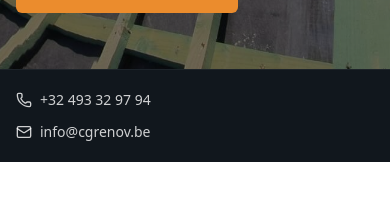
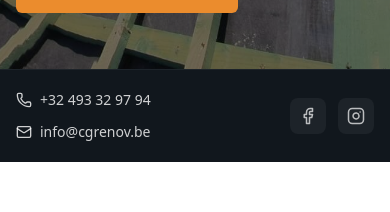
Before and after one commit to NicolasDeza/cgrenov, a Nuxt app: page / in a window 390 px wide. Shown: the part 560-772 px from the top of the page. Built offline with nearby package versions, Linux system fonts and the light colour scheme.

Commit message:
Ajout icones reseaux sociaux HeroContactBar

```diff
--- a/app/components/HeroContactBar.vue
+++ b/app/components/HeroContactBar.vue
@@ -12,8 +12,7 @@ import {
   <section class="w-full bg-[#11171D] border-t border-white/5">
     <div
       class="mx-auto max-w-[1440px] px-4 py-5
-             flex flex-col gap-4
-             md:flex-row md:items-center md:justify-between"
+             flex flex-row items-center justify-between gap-4"
     >
       <!-- Contact & localisation -->
       <div class="flex flex-col sm:flex-row sm:items-center gap-3 text-white/80 text-sm">
@@ -46,7 +45,7 @@ import {
       </div>
 
       <!-- Réseaux sociaux -->
-      <div class="hidden lg:flex items-center gap-3">
+      <div class="flex items-center gap-3">
         <a
           href="https://www.facebook.com/CGRenov1325/"
           target="_blank"
```
